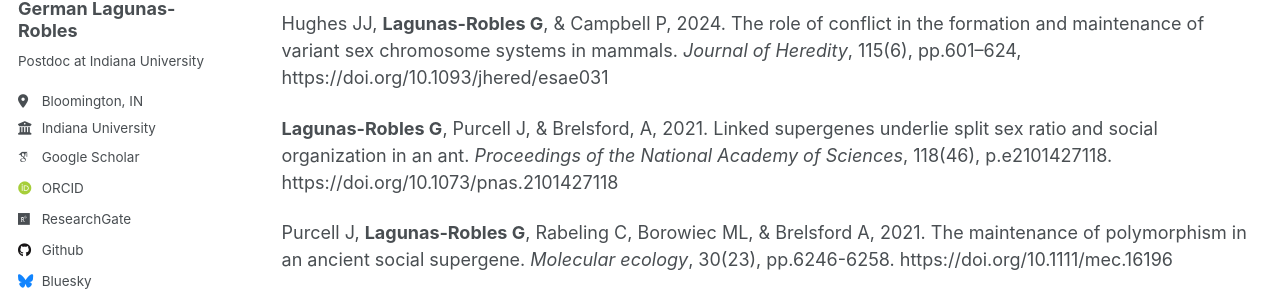
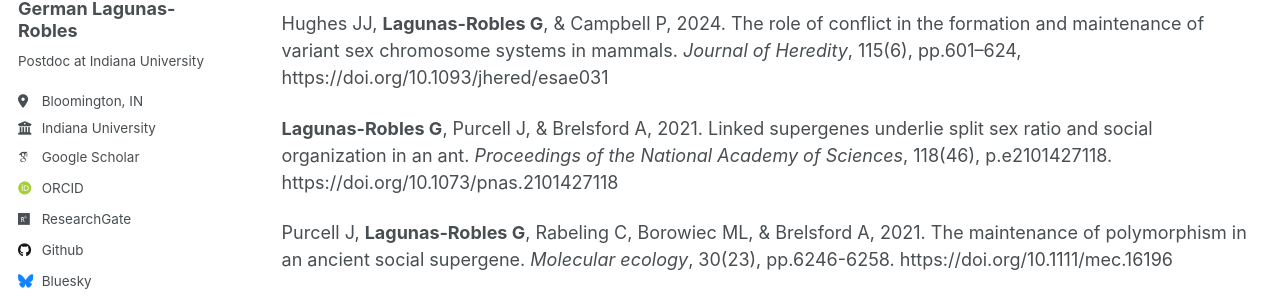
Before and after one commit to GLagunas-Robles/GLagunas-Robles.github.io, a Jekyll site: the page built from _pages/publications.md, in a window 1280 px wide and 1080 px high. Shown: the part 293-593 px from the top of the window. Built offline with Jekyll 4.4.1, drawn with Linux system fonts in a browser that asks for light colours; some web fonts are replaced.

```diff
--- a/_pages/publications.md
+++ b/_pages/publications.md
@@ -14,7 +14,7 @@ Vist <a href="https://scholar.google.com/citations?user=fPlSsrAAAAAJ&hl=en" targ
 
 Hughes JJ, **Lagunas-Robles G**, & Campbell P, 2024. The role of conflict in the formation and maintenance of variant sex chromosome systems in mammals. _Journal of Heredity_, 115(6), pp.601–624, https://doi.org/10.1093/jhered/esae031
 
-**Lagunas-Robles G**, Purcell J, & Brelsford, A, 2021. Linked supergenes underlie split sex ratio and social organization in an ant. _Proceedings of the National Academy of Sciences_, 118(46), p.e2101427118. https://doi.org/10.1073/pnas.2101427118
+**Lagunas-Robles G**, Purcell J, & Brelsford A, 2021. Linked supergenes underlie split sex ratio and social organization in an ant. _Proceedings of the National Academy of Sciences_, 118(46), p.e2101427118. https://doi.org/10.1073/pnas.2101427118
 
 Purcell J, **Lagunas‐Robles G**, Rabeling C, Borowiec ML, & Brelsford A, 2021. The maintenance of polymorphism in an ancient social supergene. _Molecular ecology_, 30(23), pp.6246-6258. https://doi.org/10.1111/mec.16196
 
```
